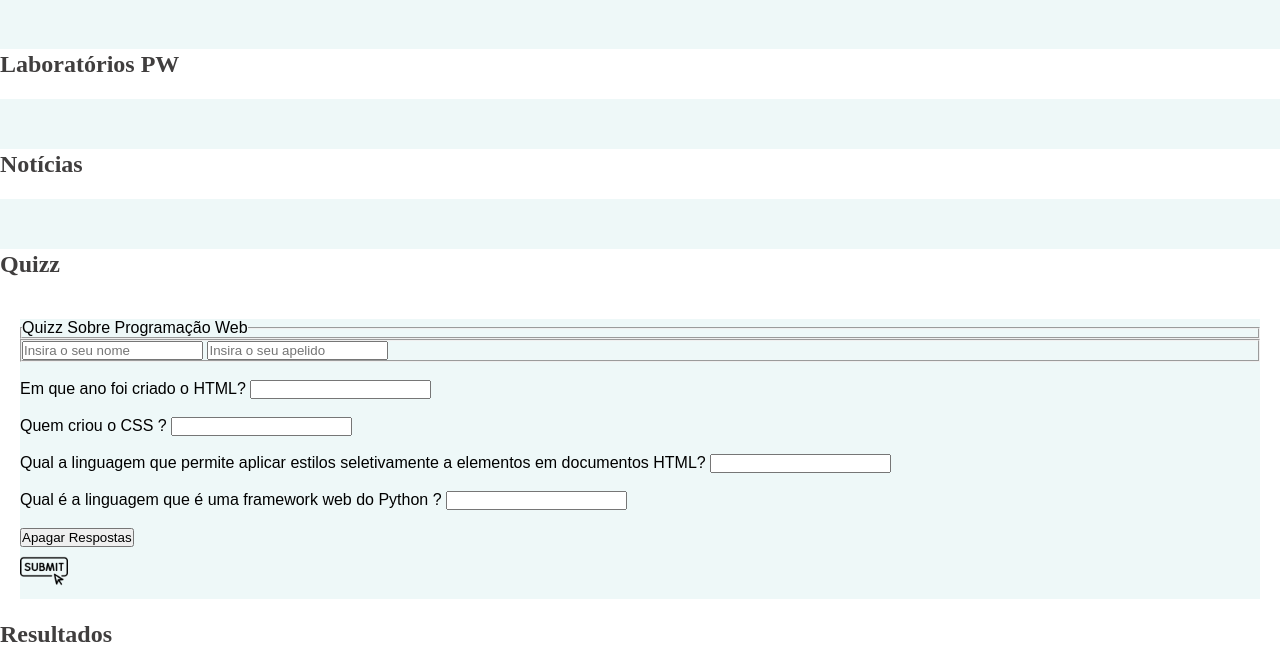
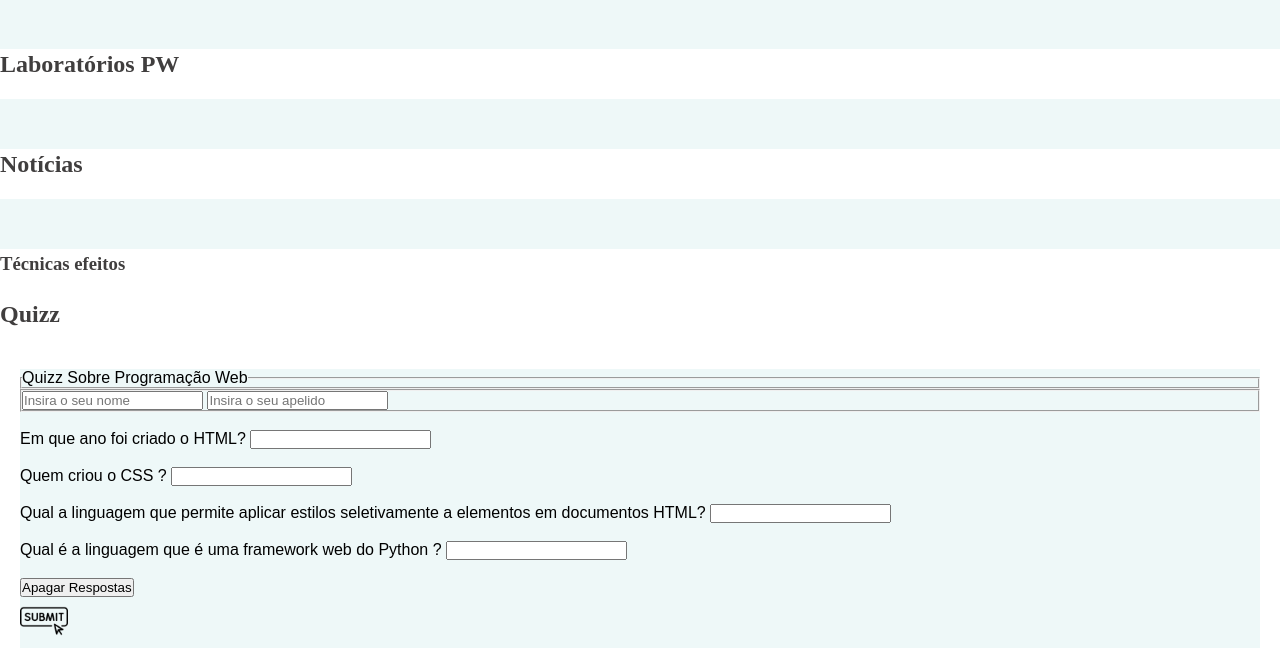
Before and after one commit to RodrigoSimoes-22001628/pw-projeto, a Django app: page /programacaoweb in a window 1280 px wide. Shown: the part 1250-1898 px from the top of the page. Run offline with Django 4.2, Linux system fonts and the light colour scheme; data that the repository does not hold is empty; parts of the project's set-up code (start-up, migrations or seed data) failed here and were passed over.

Commit message:
alteração

```diff
--- a/portfolio/templates/portfolio/programacaoweb.html
+++ b/portfolio/templates/portfolio/programacaoweb.html
@@ -71,6 +71,7 @@
             </div>
         {% endfor %}
     </div>
+    <h3>Técnicas  efeitos</h3>
 
     <h2>Quizz</h2>
     <form form method="POST" action="quizz">
```
